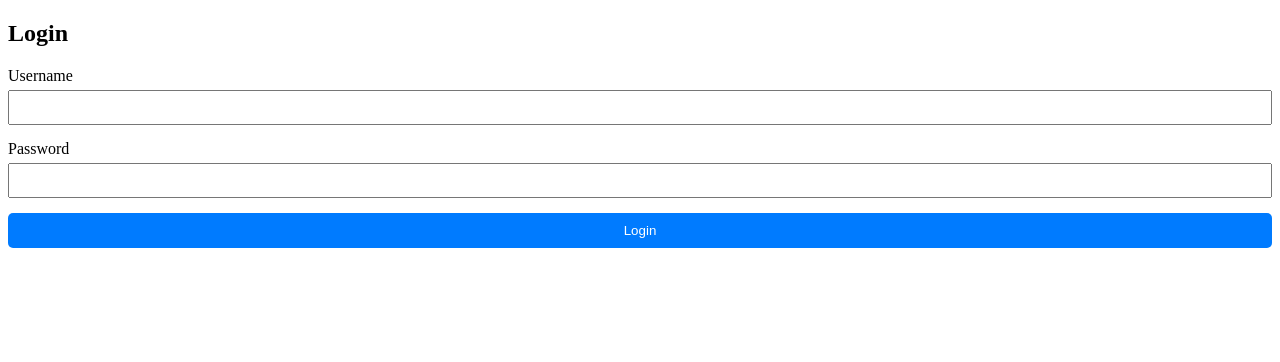
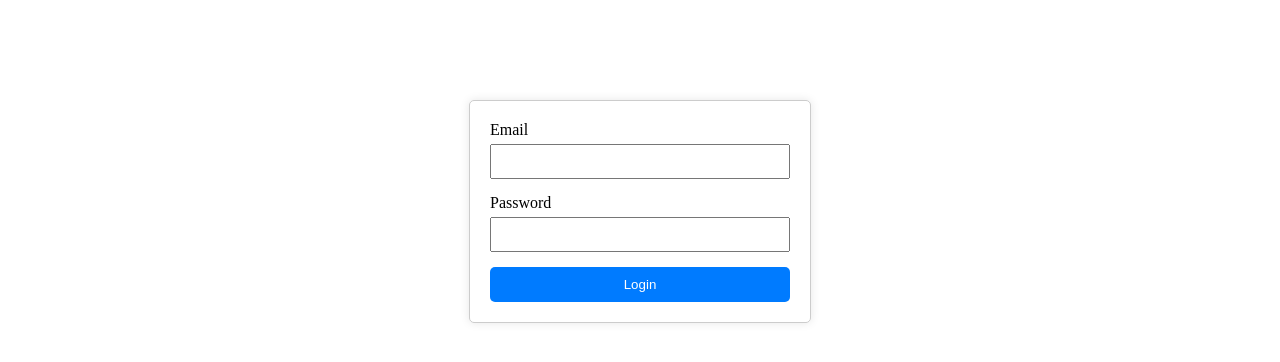
Before and after one commit to mikeladderbush/BJJSite, an Angular app in the folder bjjsite-angular-app/: page /login in a window 1280 px wide. Shown: the top 362 px of the page. Built offline with nearby package versions, Linux system fonts and the light colour scheme.

Commit message:
standalone login component

```diff
--- a/bjjsite-angular-app/package.json
+++ b/bjjsite-angular-app/package.json
@@ -21,6 +21,7 @@
     "@angular/platform-server": "^18.1.0",
     "@angular/router": "^18.1.0",
     "@angular/ssr": "^18.1.1",
+    "bjjsite-angular-app": "file:",
     "express": "^4.18.2",
     "rxjs": "~7.8.0",
     "tslib": "^2.6.3",
--- a/bjjsite-angular-app/src/app/features/loginpage/loginpage-component/loginpage.component.html
+++ b/bjjsite-angular-app/src/app/features/loginpage/loginpage-component/loginpage.component.html
@@ -1,12 +1,39 @@
-<h2>Login</h2>
-<form (ngSubmit)="onLogin()"> <!-- Added a space between 'form' and '(ngSubmit)' -->
-    <div class="form-group">
-        <label for="username">Username</label>
-        <input type="text" id="username" [(ngModel)]="username" name="username" required>
-    </div>
-    <div class="form-group">
+<div class="login-container">
+    <form (ngSubmit)="onSubmit()" #loginForm="ngForm">
+      <div class="form-group">
+        <label for="email">Email</label>
+        <input
+          type="email"
+          id="email"
+          class="form-control"
+          [(ngModel)]="loginData.email"
+          name="email"
+          required
+          #email="ngModel"
+        />
+        <div *ngIf="email.invalid && email.touched" class="error">
+          Email is required and must be valid.
+        </div>
+      </div>
+
+      <div class="form-group">
         <label for="password">Password</label>
-        <input type="password" id="password" [(ngModel)]="password" name="password" required>
-    </div>
-    <button type="submit">Login</button>
-</form>
+        <input
+          type="password"
+          id="password"
+          class="form-control"
+          [(ngModel)]="loginData.password"
+          name="password"
+          required
+          #password="ngModel"
+        />
+        <div *ngIf="password.invalid && password.touched" class="error">
+          Password is required.
+        </div>
+      </div>
+
+      <button type="submit" class="btn btn-primary" [disabled]="loginForm.invalid">
+        Login
+      </button>
+    </form>
+  </div>
--- a/bjjsite-angular-app/src/app/features/loginpage/loginpage-component/loginpage.component.ts
+++ b/bjjsite-angular-app/src/app/features/loginpage/loginpage-component/loginpage.component.ts
@@ -1,30 +1,24 @@
+import { CommonModule } from '@angular/common';
 import { Component } from '@angular/core';
+import { FormsModule } from '@angular/forms';
 
-/**
- * LoginpageComponent
- *
- * This component represents the login page of the application.
- *
- * - The component manages the user's login credentials, including `username` and `password`.
- * - The `onLogin` method is triggered when the user attempts to log in, currently logging the username to the console.
- */
 @Component({
-  selector: 'app-loginpage', // Custom HTML tag for the login page component
-  templateUrl: './loginpage.component.html', // Path to the HTML template
-  styleUrls: ['./loginpage.component.css'] // Path to the CSS file
+  selector: 'app-login',
+  templateUrl: './loginpage.component.html',
+  styleUrls: ['./loginpage.component.css'],
+  imports: [FormsModule, CommonModule],
+  standalone: true
 })
 export class LoginpageComponent {
-  username: string = ''; // Holds the entered username
-  password: string = ''; // Holds the entered password
+  loginData = {
+    email: '',
+    password: ''
+  };
 
-
-  /**
-   * onLogin
-   *
-   * Method to handle the login action.
-   * Currently logs the entered username to the console.
-   */
-  onLogin(){
-    console.log(`Logging in with ${this.username}`);
+  onSubmit() {
+    if (this.loginData.email && this.loginData.password) {
+      // Here you would typically handle the login logic, e.g., calling a service.
+      console.log('Login successful', this.loginData);
+    }
   }
 }
--- a/bjjsite-angular-app/src/app/features/loginpage/loginpage.module.ts
+++ b/bjjsite-angular-app/src/app/features/loginpage/loginpage.module.ts
@@ -2,6 +2,7 @@ import { NgModule } from '@angular/core';
 import { CommonModule } from '@angular/common';
 import { LoginpageComponent } from './loginpage-component/loginpage.component';
 import { LoginpageRoutingModule } from './loginpage-routing.module';
+import { FormsModule } from '@angular/forms';
 
 /**
  * LoginpageModule
@@ -16,7 +17,8 @@ import { LoginpageRoutingModule } from './loginpage-routing.module';
   declarations: [LoginpageComponent], // Declares the LoginpageComponent as part of this module
   imports: [
     CommonModule, // Provides common Angular directives and pipes
-    LoginpageRoutingModule // Handles routing for the login page feature
+    LoginpageRoutingModule, // Handles routing for the login page feature
+    FormsModule
   ]
 })
 export class LoginpageModule { }
```
Also changed, not shown: 2 other files (tests, documents, lock files or other folders).
